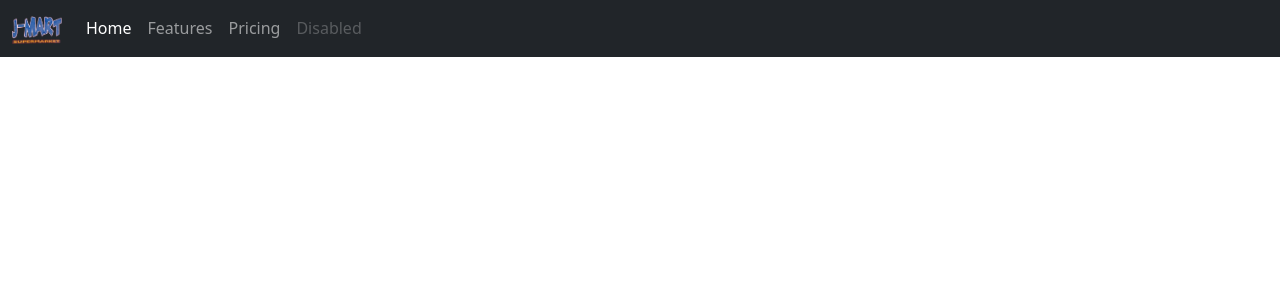
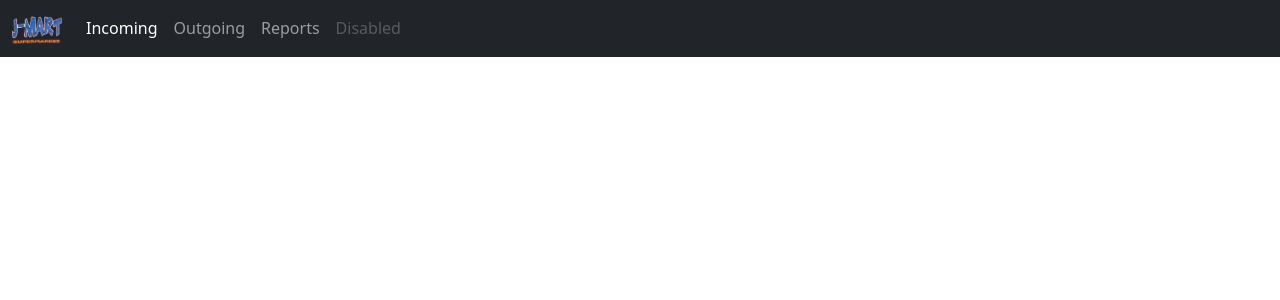
Before and after one commit to strayman225/jmartstore, a Django app: page / in a window 1280 px wide. Shown: the top 300 px of the page. Run offline with Django 3.2, Linux system fonts and the light colour scheme.

Commit message:
Update index.html

```diff
--- a/warehouse/templates/warehouse/index.html
+++ b/warehouse/templates/warehouse/index.html
@@ -18,13 +18,13 @@
           <div class="collapse navbar-collapse" id="navbarNav">
             <ul class="navbar-nav">
               <li class="nav-item">
-                <a class="nav-link active" aria-current="page" href="#">Home</a>
+                <a class="nav-link active" aria-current="page" href="#">Incoming</a>
               </li>
               <li class="nav-item">
-                <a class="nav-link" href="#">Features</a>
+                <a class="nav-link" href="#">Outgoing</a>
               </li>
               <li class="nav-item">
-                <a class="nav-link" href="#">Pricing</a>
+                <a class="nav-link" href="#">Reports</a>
               </li>
               <li class="nav-item">
                 <a class="nav-link disabled" href="#" tabindex="-1" aria-disabled="true">Disabled</a>
```
